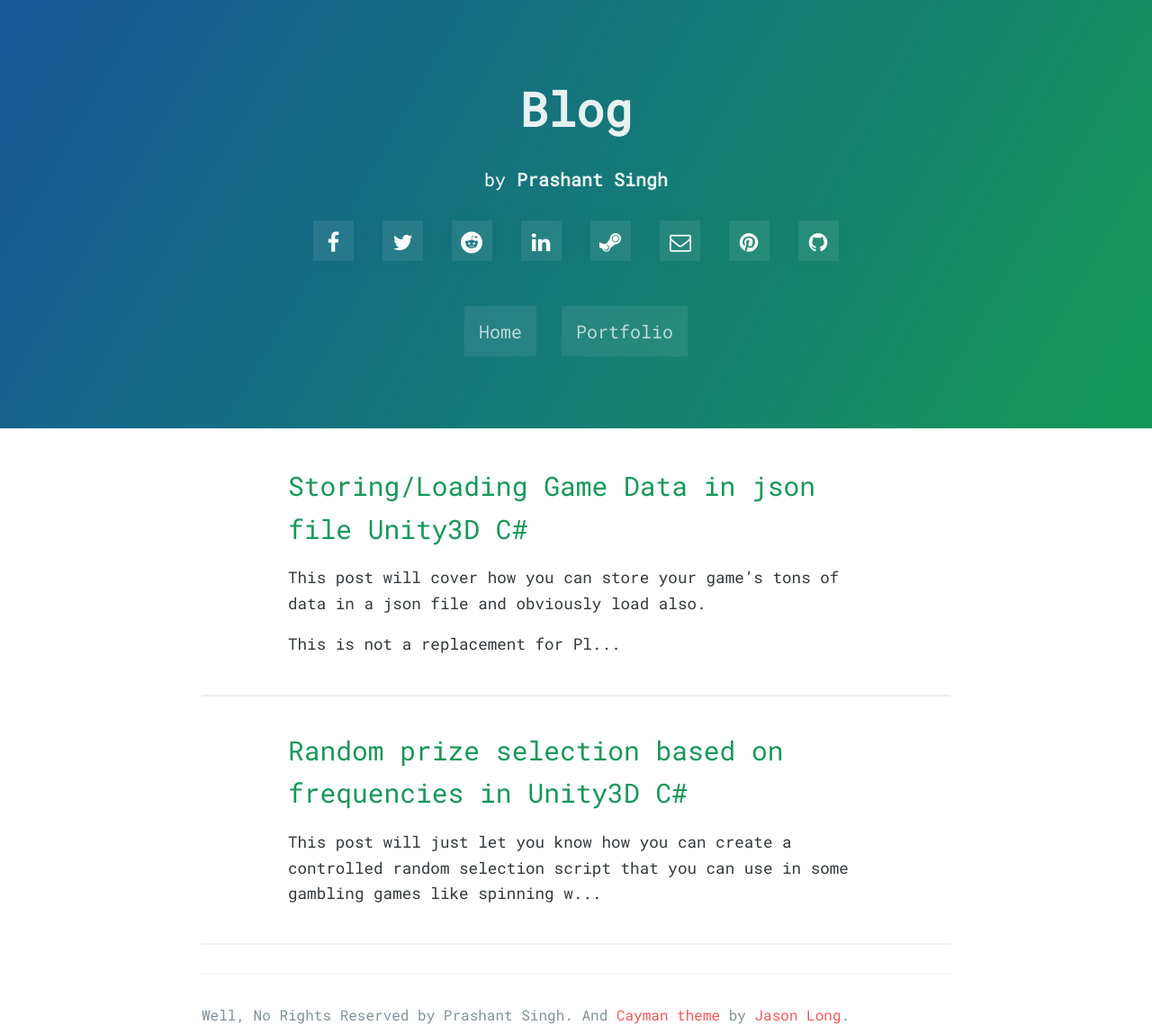
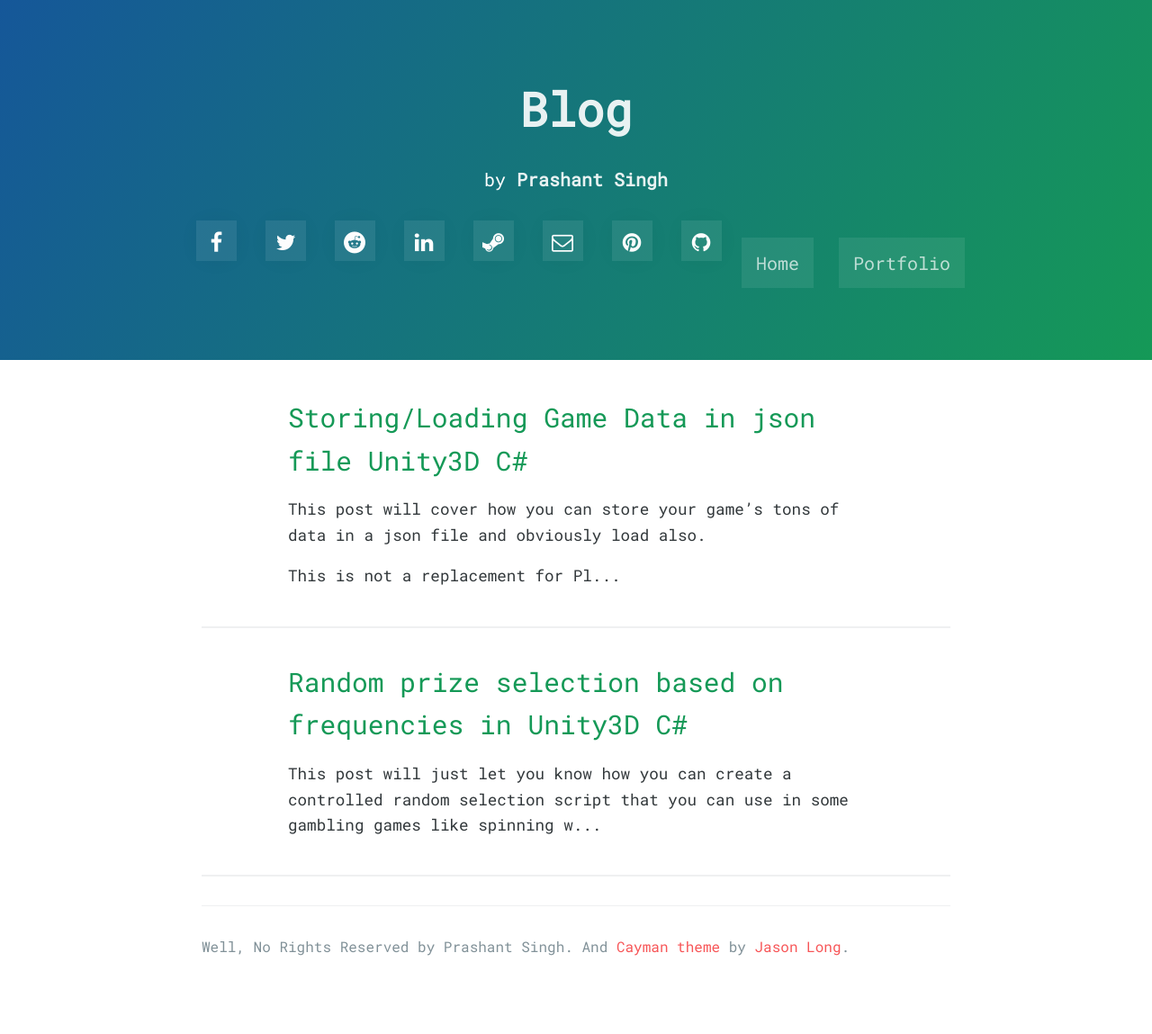
Before and after one commit to prashant-singh/prashant-singh.github.io, a Jekyll site: the page built from index.html, in a window 1280 px wide. Shown: the whole page at 90% size. Built offline with Jekyll 4.4.1, drawn with Linux system fonts in a browser that asks for light colours; nearby versions of some CDN libraries; the list of posts is cut into pages by our own code; a style sheet for code colours, icons or effects is not loaded; after the commit the page ends 1073 px from its top, so only the background shows below that.

Commit message:
Update header.html

```diff
--- a/_includes/header.html
+++ b/_includes/header.html
@@ -3,7 +3,7 @@
      <p>by <a class="header-link" href="http://www.prashantsingh.xyz"><b>Prashant Singh</b></a></p>
      <!--<h3 style="font-weight: lighter;">a blog for <a class="header-link" href="http://canijustgo.com/" target="_blank">canijustgo.com</a></h3>-->
      <!--<h3>{% if site.twitter_username %}<a class="header-link" href="http://twitter.com/{{ site.twitter_username }}" target="_blank">follow @{{ site.twitter_username }}</a></h3>{% endif %}-->
- <div class="social-buttons">
+ <div class="header-elements">
  	<a href="#" class="social-button facebook"><i class="fa fa-facebook"></i></a>
  	<a href="#" class="social-button twitter"><i class="fa fa-twitter"></i></a>
  	<a href="#" class="social-button reddit"><i class="fa fa-reddit"></i></a>
@@ -12,10 +12,10 @@
  	<a href="#" class="social-button envelope-o"><i class="fa fa-envelope-o"></i></a>
  	<a href="#" class="social-button pinterest"><i class="fa fa-pinterest"></i></a>
  	<a href="#" class="social-button github"><i class="fa fa-github"></i></a>
-</div>
-    <br>
+
      <a href="http://www.prashantsingh.xyz" class="btn">Home</a>
    <a href="http://www.prashantsingh.xyz/portfolio" class="btn">Portfolio</a>
+   </div>
 </header>
 
 <script type='text/javascript' src='https://s2.wp.com/_static/??-eJzTLy/QTc7PK0nNK9EvyClNz8wr1i+uzCtJrMjITM/IAeKS1CJMEWP94uSizIISoOIM5/yiVL2sYh19yo1yKioFmheckVhUADTRPtfW0MTIyNjEyNDYJAsAVVpAuA=='></script>
```
